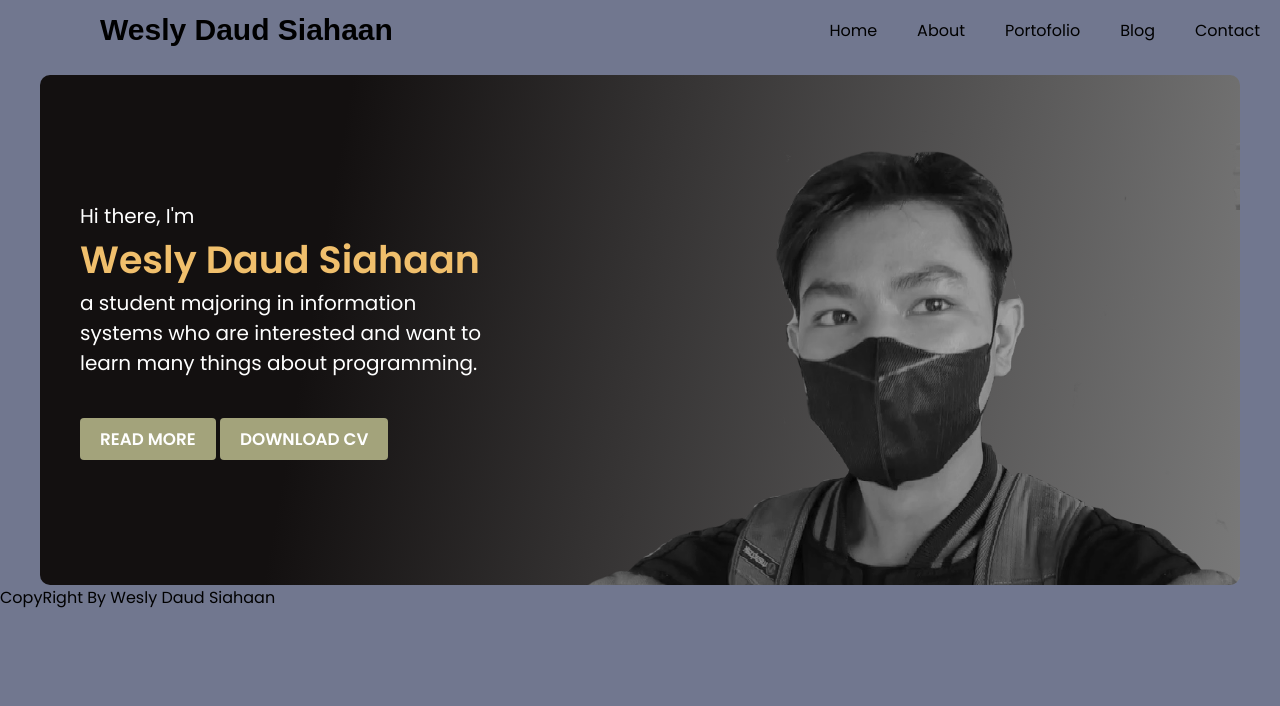
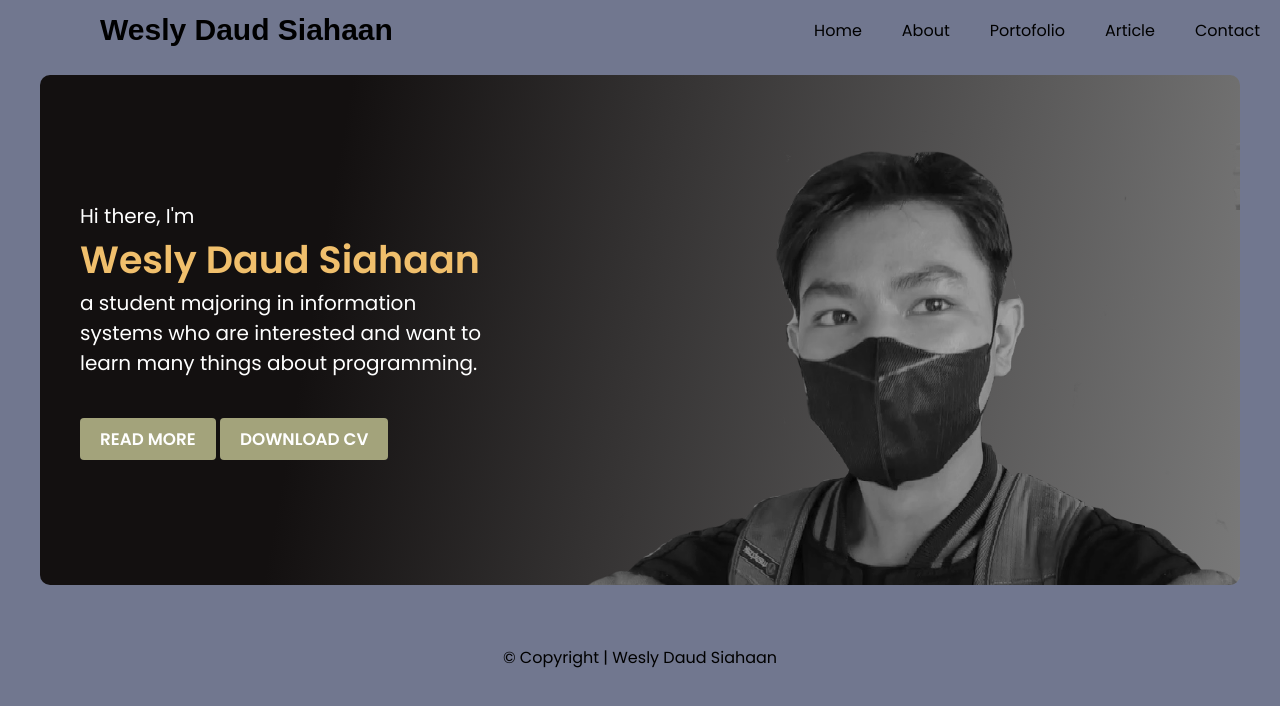
Before and after one commit to Wesly16/Personalweb, a plain HTML site: page index.html in a window 1280 px wide. Drawn offline with Linux system fonts and the light colour scheme.

Commit message:
penambahan footer

```diff
--- a/index.html
+++ b/index.html
@@ -34,7 +34,7 @@
         <li><a href="index.html">Home</a></li>
         <li><a href="about.html">About</a></li>
         <li><a href="portfolio.html">Portofolio</a></li>
-        <li><a href="article.html">Blog</a></li>
+        <li><a href="article.html">Article</a></li>
         <li><a href="contact.html">Contact</a></li>
       </ul>
     </nav>
@@ -53,8 +53,10 @@
         <img src="assets/images/home2.png" alt="" class="animate__animated animate__fadeInRight" />
       </section>
     </main>
-    <footer>
-      <p class="end">CopyRight By Wesly Daud Siahaan</p>
-    </footer>
+    <main>
+      <footer class="w-100 bg-secondary d-flex justify-content-center align-items-center">
+        <p class="footer text-primary">&copy Copyright | Wesly Daud Siahaan</p>
+      </footer>
+    </main>
   </body>
 </html>
```
